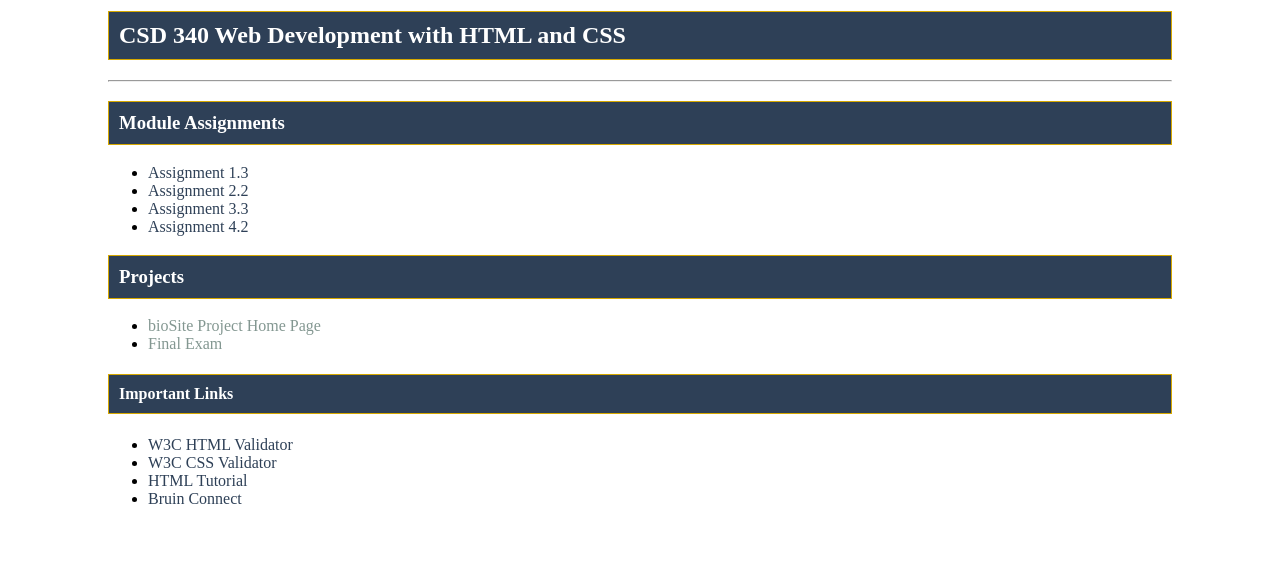
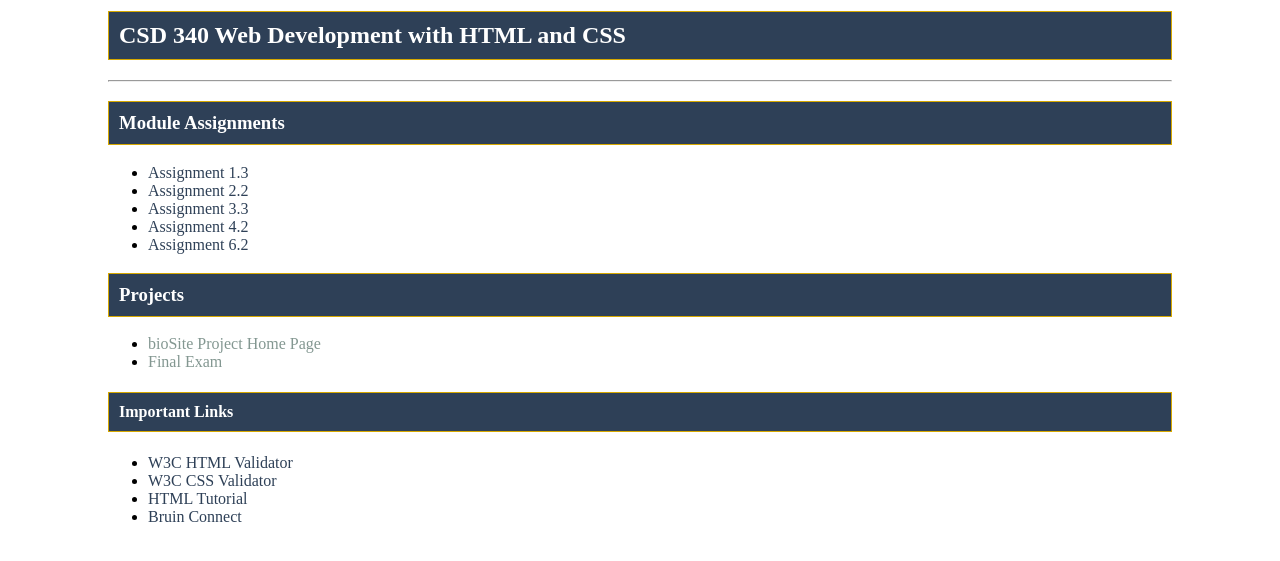
Before and after one commit to ryanprinsen66/csd-340, a plain HTML site: page index.html in a window 1280 px wide. Shown: the part 119-680 px from the top of the page. Drawn offline with Linux system fonts and the light colour scheme.

Commit message:
Adding link to Assignment 6.2

```diff
--- a/index.html
+++ b/index.html
@@ -16,6 +16,7 @@
 					<li><a href="module-2/Prinsen_Mod2_2.html">Assignment 2.2</a></li>
 					<li><a href="module-3/Prinsen_Mod3_3.html">Assignment 3.3</a></li>
 					<li><a href="module-4/Prinsen_Mod4_2.html">Assignment 4.2</a></li>
+					<li><a href="module-6/Prinsen_Mod6_2.html">Assignment 6.2</a></li>
 				</ul>
 			<h3>Projects</h3>
 				<ul>
```
